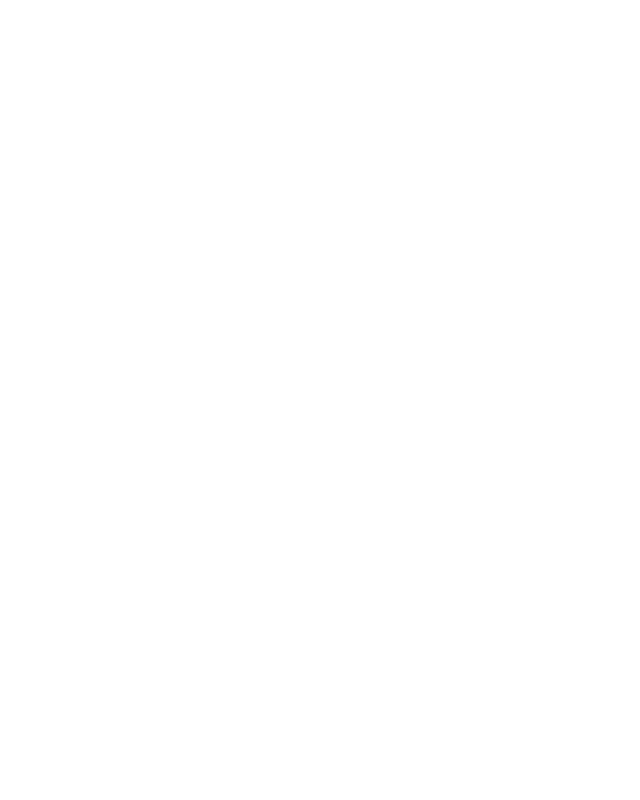
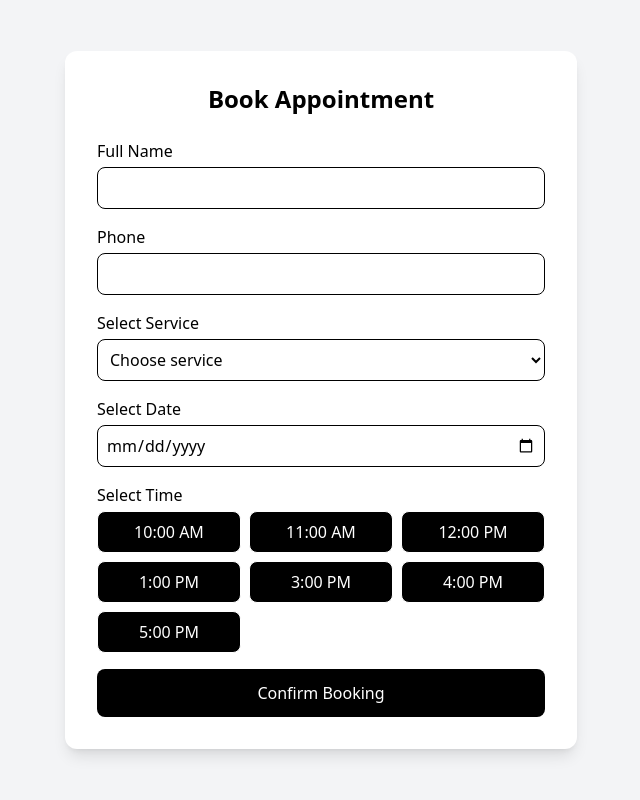
Before and after one commit to adityaraj-spec/Salon-Booking-System, a React (Vite) app in the folder frontend/: page /booking in a window 1280 px wide. Before the commit this address had no page. Shown: the top 800 px of the page, without its empty margins (319-959 px from the left). Built offline with nearby package versions, Linux system fonts and the light colour scheme; a web font is replaced by a local one.

Commit message:
Add booking page and update routing; enhance form styling across pages

```diff
--- a/frontend/src/App.jsx
+++ b/frontend/src/App.jsx
@@ -4,6 +4,7 @@
 import { LoginPage } from './pages/loginPage.jsx'
 import { SignUpPage } from './pages/signupPage.jsx'
 import { Shop } from './pages/shop.jsx'
+import { BookingPage } from './pages/bookingPage.jsx'
 import './App.css'
 
 function App() {
@@ -17,6 +18,7 @@
           <Route path="signup" element={<SignUpPage />} />
           <Route path="shops" element={<Shops />} />
           <Route path="shops/:id" element={<Shop />} />
+          <Route path="booking" element={<BookingPage />} />
 
       </Routes>
     </BrowserRouter>
--- a/frontend/src/components/navPage.jsx
+++ b/frontend/src/components/navPage.jsx
@@ -26,8 +26,8 @@
                         </NavLink>
 
                         <form className="flex space-x-2" role="search">
-                            <input className="border border-gray-300 rounded-lg py-2 px-4 focus:outline-none focus:ring-2 focus:ring-blue-500" type="search" placeholder="Search..." aria-label="Search" />
-                            <button className="bg-blue-600 text-white px-4 py-2 rounded-lg hover:bg-blue-700 transition" type="submit">Search</button>
+                            <input className="text-black border border-gray-300 rounded-full py-2 px-4 focus:outline-none focus:ring-2 focus:ring-black" type="search" placeholder="Search..." aria-label="Search" />
+                            <button className="bg-blue-600 text-white px-4 py-2 rounded-full hover:bg-blue-700 transition" type="submit">Search</button>
                         </form>
 
                         {/* Button */}
--- /dev/null
+++ b/frontend/src/pages/bookingPage.jsx
@@ -0,0 +1,142 @@
+import { Footer } from "../components/footerPage";
+import { useState } from "react";
+export function BookingPage() {
+    const [service, setService] = useState("");
+    const [date, setDate] = useState("");
+    const [time, setTime] = useState("");
+    const [name, setName] = useState("");
+    const [phone, setPhone] = useState("");
+
+    const services = [
+        "Haircut",
+        "Beard Trim",
+        "Hair Styling",
+        "Facial",
+        "Hair Coloring"
+    ];
+
+    const times = [
+        "10:00 AM",
+        "11:00 AM",
+        "12:00 PM",
+        "1:00 PM",
+        "3:00 PM",
+        "4:00 PM",
+        "5:00 PM"
+    ];
+
+    const handleSubmit = (e) => {
+        e.preventDefault();
+
+        const booking = {
+            name,
+            phone,
+            service,
+            date,
+            time,
+        };
+
+        console.log("Booking Data:", booking);
+        alert("Appointment Booked!");
+    };
+
+    return (
+    <>
+        <div className="min-h-screen bg-gray-100 flex justify-center items-center p-6">
+            <div className="bg-white shadow-lg rounded-xl w-full max-w-lg p-8">
+
+                <h2 className="text-black text-2xl font-bold mb-6 text-center">
+                    Book Appointment
+                </h2>
+
+                <form onSubmit={handleSubmit} className="space-y-4">
+
+                    {/* Name */}
+                    <div>
+                        <label className="text-black block mb-1 font-medium">Full Name</label>
+                        <input
+                            type="text"
+                            required
+                            className="w-full border rounded-lg text-black p-2 focus:outline-none focus:ring-2 focus:ring-black"
+                            value={name}
+                            onChange={(e) => setName(e.target.value)}
+                        />
+                    </div>
+
+                    {/* Phone */}
+                    <div>
+                        <label className="text-black block mb-1 font-medium">Phone</label>
+                        <input
+                            type="tel"
+                            required
+                            className="w-full border rounded-lg text-black p-2 focus:outline-none focus:ring-2 focus:ring-black"
+                            value={phone}
+                            onChange={(e) => setPhone(e.target.value)}
+                        />
+                    </div>
+
+                    {/* Service */}
+                    <div>
+                        <label className="text-black block mb-1 font-medium">Select Service</label>
+                        <select
+                            required
+                            className="w-full border rounded-lg text-black p-2 focus:outline-none focus:ring-2 focus:ring-black"
+                            value={service}
+                            onChange={(e) => setService(e.target.value)}
+                        >
+                            <option value="">Choose service</option>
+                            {services.map((s, i) => (
+                                <option key={i} value={s}>
+                                    {s}
+                                </option>
+                            ))}
+                        </select>
+                    </div>
+
+                    {/* Date */}
+                    <div>
+                        <label className="text-black block mb-1 font-medium">Select Date</label>
+                        <input
+                            type="date"
+                            required
+                            className="w-full border rounded-lg text-black p-2 focus:outline-none focus:ring-2 focus:ring-black"
+                            value={date}
+                            onChange={(e) => setDate(e.target.value)}
+                        />
+                    </div>
+
+                    {/* Time */}
+                    <div>
+                        <label className="text-black block mb-1 font-medium">Select Time</label>
+                        <div className="grid grid-cols-3 gap-2">
+                            {times.map((t, i) => (
+                                <button
+                                    type="button"
+                                    key={i}
+                                    onClick={() => setTime(t)}
+                                    className={`p-2 border rounded-lg ${time === t
+                                            ? "bg-gray-500 text-black rounded-lg border-none"
+                                            : "bg-black text-white rounded-lg hover:bg-gray-800"
+                                        }`}
+                                >
+                                    {t}
+                                </button>
+                            ))}
+                        </div>
+                    </div>
+
+                    {/* Button */}
+                    <button
+                        type="submit"
+                        className="w-full bg-black text-white py-3 rounded-lg hover:bg-gray-800"
+                    >
+                        Confirm Booking
+                    </button>
+
+                </form>
+            </div>
+        </div>
+        <Footer />
+    </>
+    );
+}
--- a/frontend/src/pages/loginPage.jsx
+++ b/frontend/src/pages/loginPage.jsx
@@ -20,7 +20,7 @@
                                 id="username"
                                 type="text"
                                 placeholder="Enter a valid username"
-                                className="w-full border border-gray-300 rounded-lg px-3 py-2 focus:outline-none focus:ring-2 focus:ring-blue-400"
+                                className="w-full border rounded-lg text-black p-2 focus:outline-none focus:ring-2 focus:ring-black"
                             />
                         </div>
 
@@ -34,7 +34,7 @@
                                 id="email"
                                 type="email"
                                 placeholder="Enter a valid email"
-                                className="w-full border border-gray-300 rounded-lg px-3 py-2 focus:outline-none focus:ring-2 focus:ring-blue-400"
+                                className="w-full border rounded-lg text-black p-2 focus:outline-none focus:ring-2 focus:ring-black"
                             />
                         </div>
 
@@ -48,7 +48,7 @@
                                 id="password"
                                 type="password"
                                 placeholder="Enter a valid password"
-                                className="w-full border border-gray-300 rounded-lg px-3 py-2 focus:outline-none focus:ring-2 focus:ring-blue-400"
+                                className="w-full border rounded-lg text-black p-2 focus:outline-none focus:ring-2 focus:ring-black"
                             />
                         </div>
 
--- a/frontend/src/pages/shops-grid.jsx
+++ b/frontend/src/pages/shops-grid.jsx
@@ -8,8 +8,8 @@
 export function Shops() {
     return (
         <>
-            <div className="w-full bg-white max-w-7xl mx-auto px-4 py-8">
-                <div className="grid grid-cols-1 sm:grid-cols-2 md:grid-cols-3 lg:grid-cols-4 gap-6 justify-items-center">
+            <div className="w-full bg-white mx-auto px-4 py-8">
+                <div className="w-full grid grid-cols-1 sm:grid-cols-2 md:grid-cols-3 lg:grid-cols-4 gap-6 justify-items-center">
 
                     {/* Card 1 */}
                     <div className="w-full max-w-xs bg-white shadow-md rounded-xl overflow-hidden hover:shadow-lg transition">
```
Also changed, not shown: frontend/src/pages/signupPage.jsx (+6 -6 lines).
